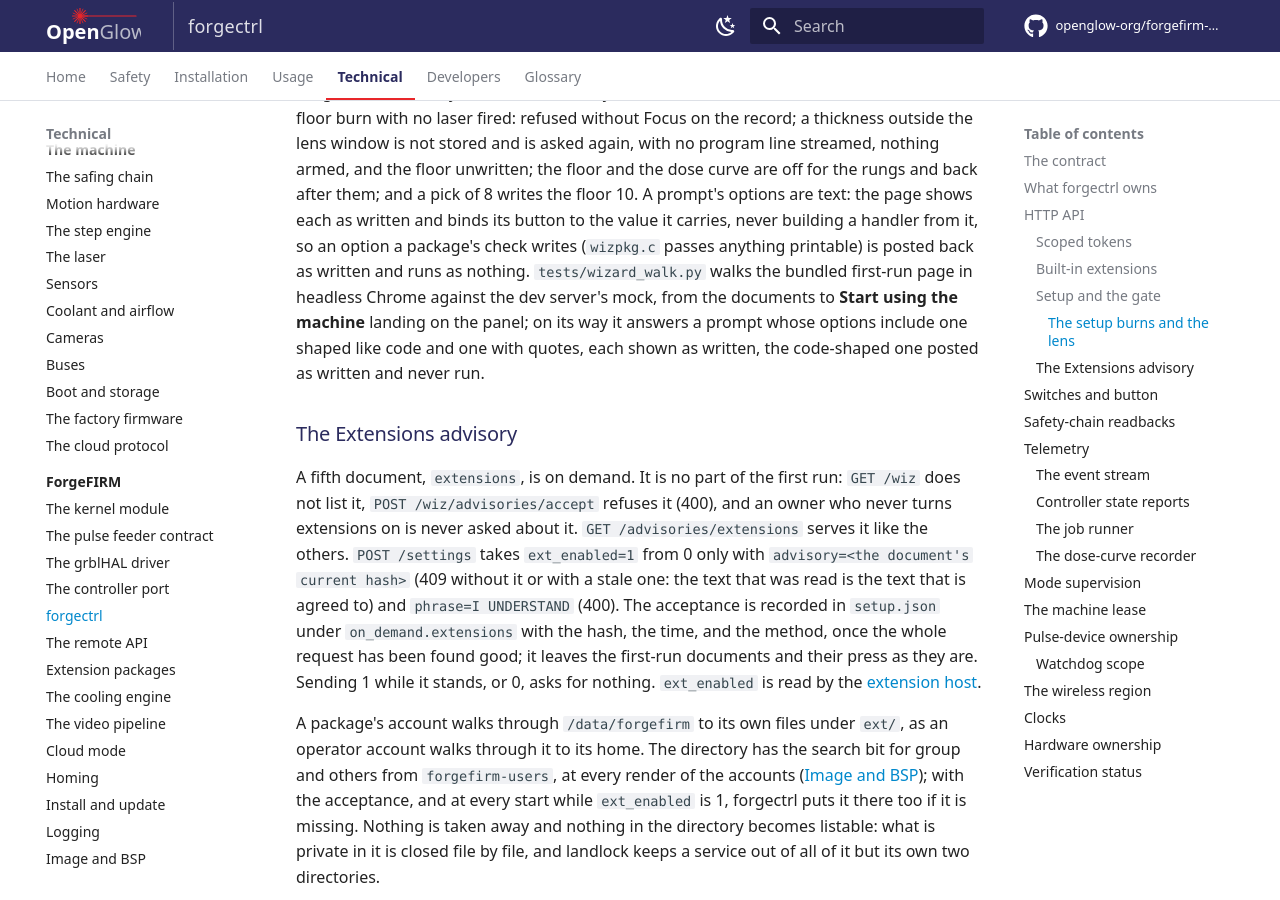
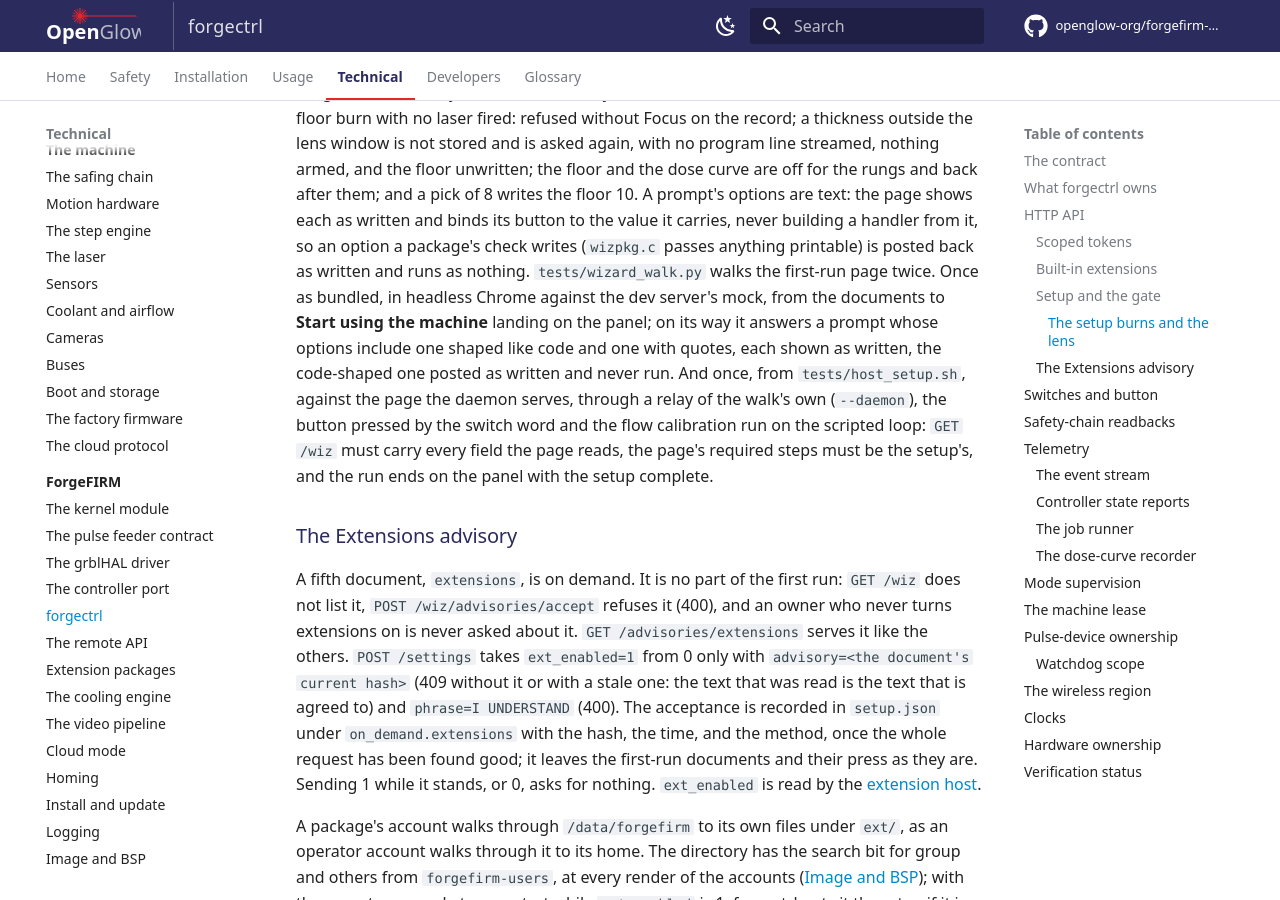
Before and after one commit to openglow-org/forgefirm-docs, an MkDocs documentation site: the page built from docs/technical/forgefirm/forgectrl.md, in a window 1280 px wide and 900 px high, scrolled down 15428 px. Built offline with MkDocs 1.6.1 and Material for MkDocs 9.7.7, drawn with Linux system fonts in a browser that asks for light colours; comment, search, counter and statistics services are not loaded.

Commit message:
forgectrl, Testing: the first-run page is walked a second time against the daemon
Companion of forgectrl d570135 (host_setup.sh: the first-run page
walked against the daemon).

- technical/forgefirm/forgectrl.md, The setup burns and the lens:
  tests/wizard_walk.py walks the first-run page twice: as bundled,
  against the dev server's mock, and, from tests/host_setup.sh, the
  page the daemon serves through a relay of the walk's own (--daemon),
  the button pressed by the switch word and the flow calibration run on
  the scripted loop, where GET /wiz must carry every field the page
  reads, the page's required steps must be the setup's, and the run
  ends on the panel with the setup complete.
- developers/testing.md, the forgectrl row: the walk runs again from
  host_setup.sh against the daemon it starts, and host_setup.sh holds
  the setup gate, its consents, the checks, and the first-run page
  walked against the daemon. The CI table's forgectrl row: host_setup.sh
  runs the walk a second time against the daemon.

Proof: python scripts/check-style.py (style: clean), python
scripts/check-interfaces.py (interfaces: clean (245 checked)), zensical
build (strict: No issues found). The walk against the daemon is
forgectrl's tests/host_setup.sh (build.yml step host_setup) running
tests/wizard_walk.py --daemon. Negative control on a scratch copy of
the tree: the British spelling of 'canceled' put into the edited
paragraph fails check-style.py (one SPELLING finding, exit 1), and a
link to a page that does not exist put into the same paragraph fails
the strict build (page does not exist, exit 1).

Acceptance: none; docs only.

```diff
--- a/docs/technical/forgefirm/forgectrl.md
+++ b/docs/technical/forgefirm/forgectrl.md
@@ -479,11 +479,16 @@ writes the floor 10. A prompt's options are text: the page shows each as
 written and binds its button to the value it carries, never building a
 handler from it, so an option a package's check writes (`wizpkg.c` passes
 anything printable) is posted back as written and runs as nothing.
-`tests/wizard_walk.py` walks the bundled first-run page in headless Chrome
-against the dev server's mock, from the documents to **Start using the
-machine** landing on the panel; on its way it answers a prompt whose
-options include one shaped like code and one with quotes, each shown as
-written, the code-shaped one posted as written and never run.
+`tests/wizard_walk.py` walks the first-run page twice. Once as bundled, in
+headless Chrome against the dev server's mock, from the documents to
+**Start using the machine** landing on the panel; on its way it answers a
+prompt whose options include one shaped like code and one with quotes, each
+shown as written, the code-shaped one posted as written and never run. And
+once, from `tests/host_setup.sh`, against the page the daemon serves,
+through a relay of the walk's own (`--daemon`), the button pressed by the
+switch word and the flow calibration run on the scripted loop: `GET /wiz`
+must carry every field the page reads, the page's required steps must be
+the setup's, and the run ends on the panel with the setup complete.
 
 ### The Extensions advisory
 
```
Also changed, not shown: docs/developers/testing.md (+2 -2 lines).
